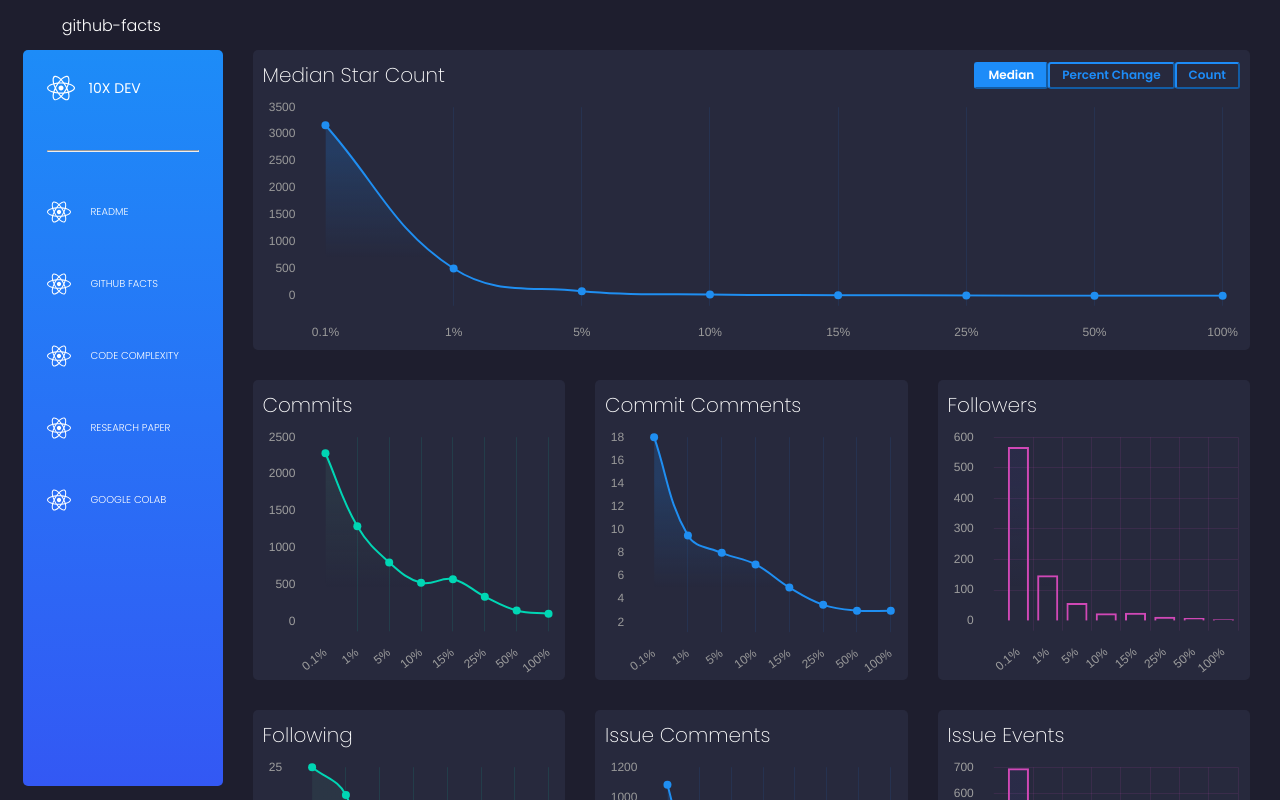
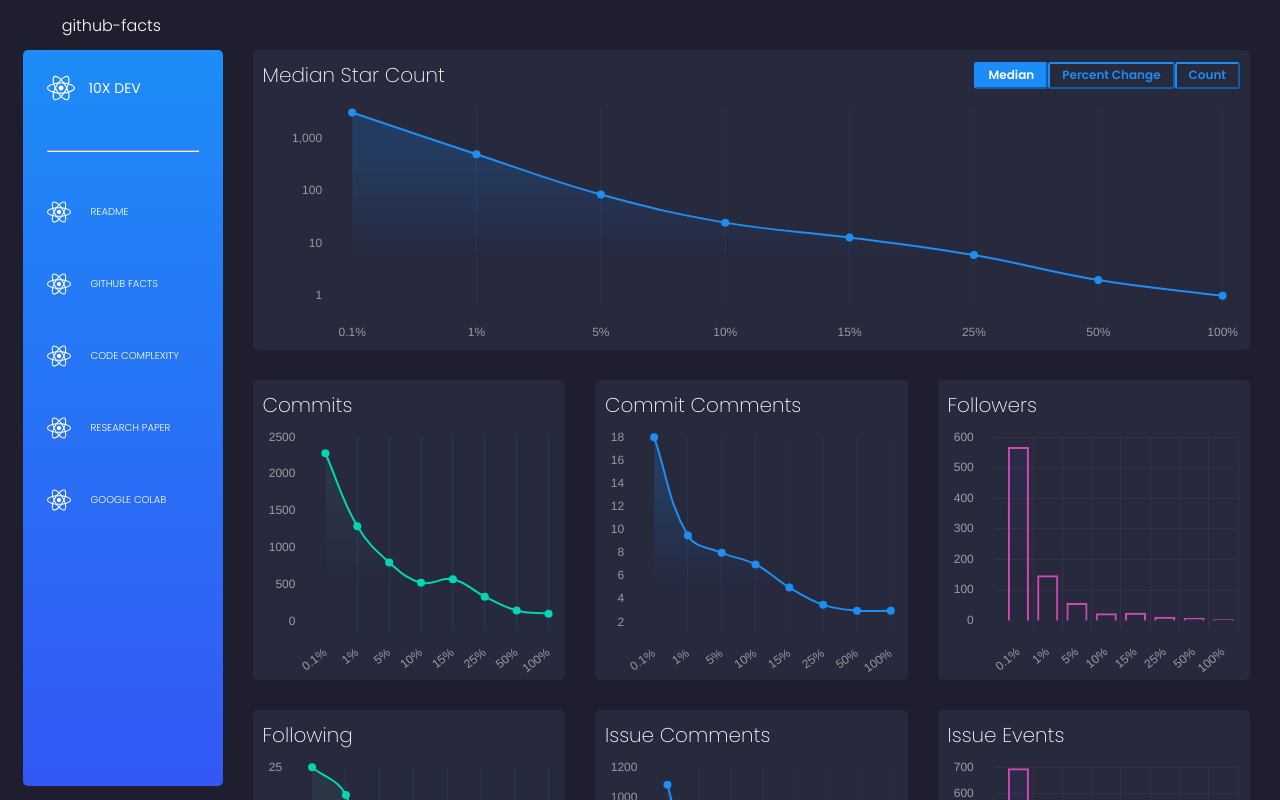
Before and after one commit to slampham/10x-Dev, a React (Create React App) app: page /github-facts in a window 1280 px wide. Shown: the top 800 px of the page. Built offline with nearby package versions, Linux system fonts and the light colour scheme.

Commit message:
Updated large chart to have log y axis. Removed fixme's / todos

```diff
--- a/src/components/ChartCard.js
+++ b/src/components/ChartCard.js
@@ -25,15 +25,15 @@ function ChartCard({title, factMetric='median', occurence, className}) {
   let chart;
 
   if ((occurence - 1) % 3 === 0) {
-    const { data, options } = blueChart(title, factMetric)
+    let { data, options } = blueChart(title, factMetric)
     chart = <Line {...{data, options}} />
   }
   else if ((occurence - 1) % 3 === 1) {
-    const { data, options } = pinkChart(title, factMetric)
+    let { data, options } = pinkChart(title, factMetric)
     chart = <Bar {...{data, options}} />
   }
   else {
-    const { data, options } = greenChart(title, factMetric)
+    let { data, options } = greenChart(title, factMetric)
     chart = <Line {...{data, options}} />
   }
 
--- a/src/components/ChartCardButtons.js
+++ b/src/components/ChartCardButtons.js
@@ -3,7 +3,7 @@ import styled from 'styled-components'
 import { Line } from 'react-chartjs-2'
 
 import { StyledChartCard } from './ChartCard'
-import { blueChart } from './charts.js';
+import { logChart } from './charts.js';
 
 const StyledLargeCard = styled(StyledChartCard)`
   .title-buttons {
@@ -14,7 +14,7 @@ const StyledLargeCard = styled(StyledChartCard)`
 `
 
 function ChartCardButtons({className, factMetric, setFactMetric}) {
-  const { data, options } = blueChart('medianStarCounts')
+  const { data, options } = logChart()
 
   return (
     <StyledLargeCard {...{className}} >
--- a/src/components/Footer.js
+++ b/src/components/Footer.js
@@ -21,7 +21,7 @@ const StyledFooter = styled.footer`
 function Footer() {
   return (
     <StyledFooter>
-      <div><a href='/'>SPENCER PHAM</a><a href='/'>GITHUB</a></div>
+      <div><a href='https://spencerpham.dev/' target="_blank" rel="noreferrer">SPENCER PHAM</a><a href='https://github.com/slampham' target="_blank" rel="noreferrer">GITHUB</a></div>
     </StyledFooter>
   )
 }
--- a/src/components/Menu.js
+++ b/src/components/Menu.js
@@ -69,7 +69,7 @@ function Menu() {
     return (
       <motion.li whileHover={{ scale: 1.1 }} transition={{ duration: .1 }}>
         { external ?
-          <a target="_blank" href={to} className='link'><FaReact className='icon'/> <span>{children}</span></a> :
+          <a href={to} className='link'><FaReact className='icon' target="_blank" rel="noreferrer"/> <span>{children}</span></a> :
           <Link to={to} className='link'><FaReact className='icon'/> <span>{children}</span></Link>
         }
       </motion.li>
--- a/src/components/charts.js
+++ b/src/components/charts.js
@@ -1,6 +1,6 @@
 import { percentiles, medianStarCounts, facts } from './data'
 
-function logChart(title, factMetric) {
+function logChart() {
   return {
     data: (canvas) => {
       let ctx = canvas.getContext("2d");
@@ -28,7 +28,7 @@ function logChart(title, factMetric) {
             pointHoverRadius: 4,
             pointHoverBorderWidth: 15,
             pointRadius: 4,
-            data: title === 'medianStarCounts' ? Object.values(medianStarCounts) : copy(facts[factMetric][title]), //FIXME: idk why we have to make copy of data. Maybe bc how chart.js manipulates data
+            data: Object.values(medianStarCounts),
           },
         ],
       };
@@ -60,6 +60,12 @@ function logChart(title, factMetric) {
           ticks: {
             padding: 20,
             fontColor: "#9a9a9a",
+            callback: value => value.toLocaleString()
+          },
+          afterBuildTicks: chart => {
+            const ticks = [1, 10, 100, 1000, 10000, 100000, 1000000];
+            chart.ticks.splice(0, chart.ticks.length);
+            chart.ticks.push(...ticks);
           },
           type: 'logarithmic',
         },
@@ -111,7 +117,7 @@ function blueChart(title, factMetric) {
             pointHoverRadius: 4,
             pointHoverBorderWidth: 15,
             pointRadius: 4,
-            data: title === 'medianStarCounts' ? Object.values(medianStarCounts) : copy(facts[factMetric][title]), //FIXME: idk why we have to make copy of data. Maybe bc how chart.js manipulates data
+            data: copy(facts[factMetric][title]), //FIXME: idk why we have to make copy of data. Maybe bc how chart.js manipulates data
           },
         ],
       };
@@ -187,7 +193,7 @@ function pinkChart(title, factMetric) {
             borderWidth: 2,
             borderDash: [],
             borderDashOffset: 0.0,
-            data: title === 'medianStarCounts' ? Object.values(medianStarCounts) : copy(facts[factMetric][title]),
+            data: copy(facts[factMetric][title]),
           },
         ],
       };
@@ -268,7 +274,7 @@ function greenChart(title, factMetric) {
             pointHoverRadius: 4,
             pointHoverBorderWidth: 15,
             pointRadius: 4,
-            data: title === 'medianStarCounts' ? Object.values(medianStarCounts) : copy(facts[factMetric][title]),
+            data: copy(facts[factMetric][title]),
           },
         ],
       };
--- a/src/variants.js
+++ b/src/variants.js
@@ -46,8 +46,4 @@ const slowUp = {
   }
 }
 
-function copy(obj) { //TODO: delete me if not used
-  return JSON.parse(JSON.stringify(obj))
-}
-
-export { stagger, down, up, slowUp, copy }
+export { stagger, down, up, slowUp }
```
Also changed, not shown: src/components/Colab.js (deleted, +0 -9 lines).
